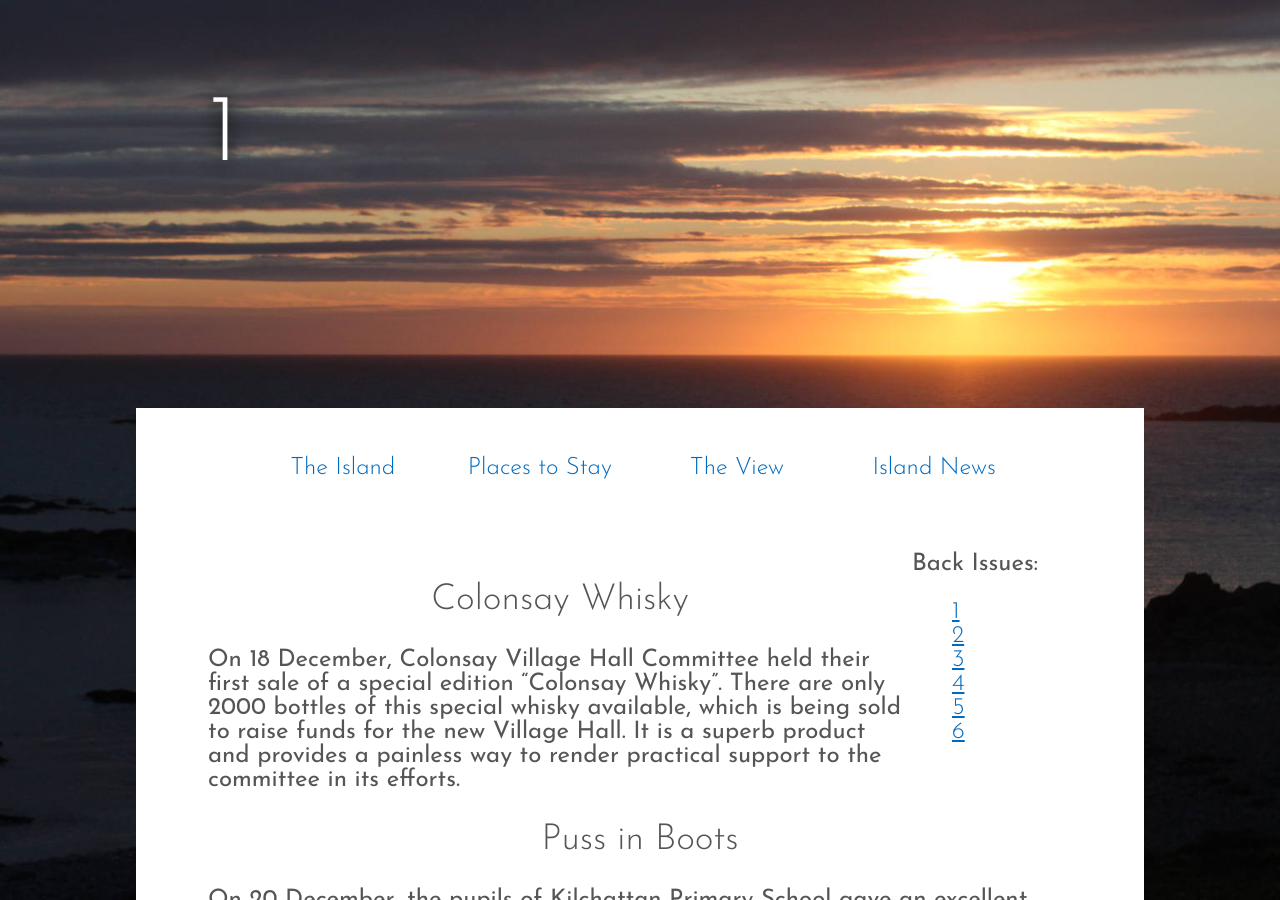
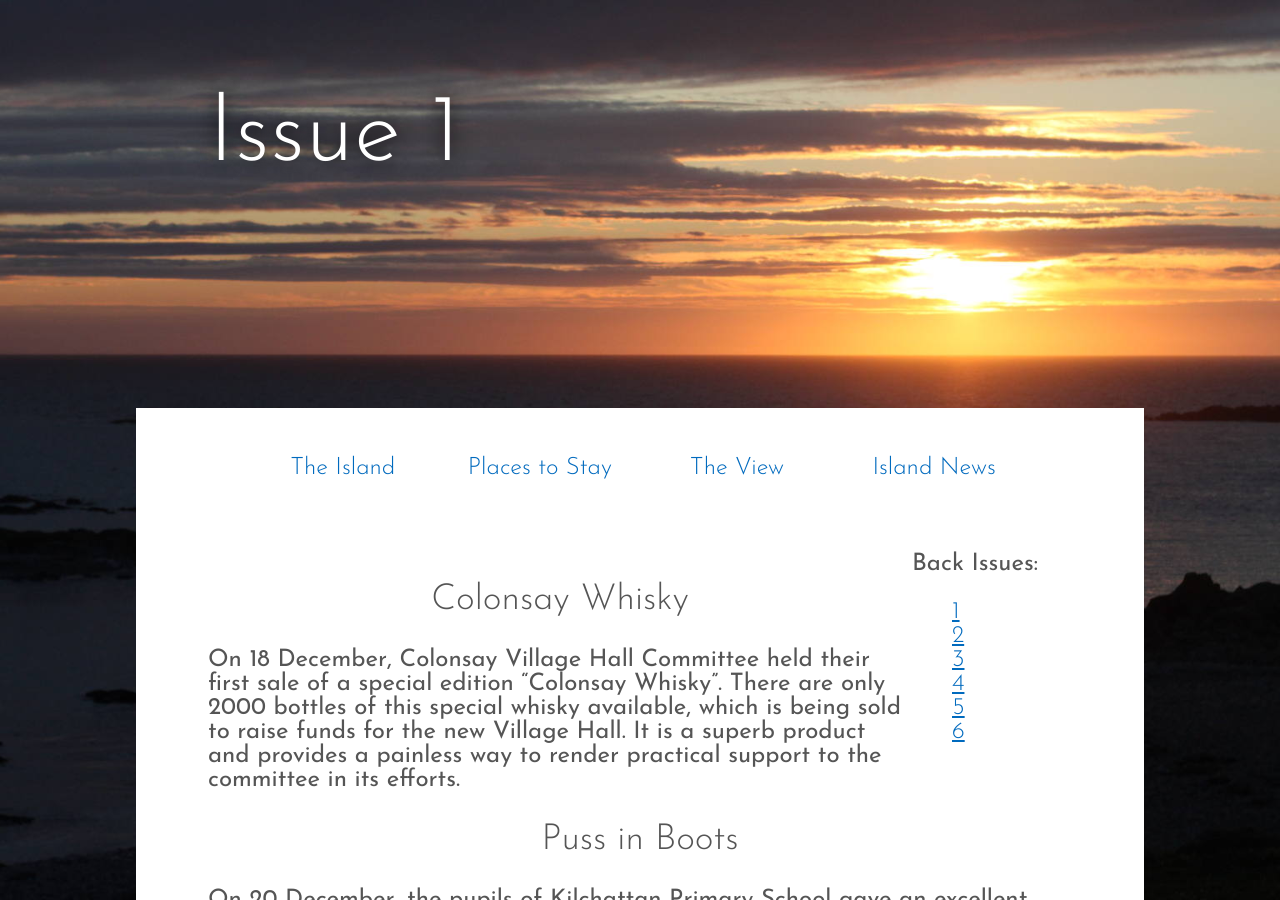
Before and after one commit to dmcnich/colonsay, a Jekyll site: the page built from _corncrake/2000-01-01-1.md, in a window 1280 px wide and 900 px high. Built offline with Jekyll 4.4.1, drawn with Linux system fonts in a browser that asks for light colours.

Commit message:
Tidying up the page titles

```diff
--- a/_layouts/post.html
+++ b/_layouts/post.html
@@ -3,7 +3,7 @@
 
 <html>
  <head>
-  <title>{{page.title}}</title>
+  <title>Issue {{page.title}} of The Corncrake - Colonsay's Newsletter</title>
   <link rel="stylesheet" type="text/css" href="https://dmcnich.github.io/colonsay/main.css" />
   <link rel="apple-touch-icon-precomposed" href="icon.jpeg" />
   <link rel="icon" href="icon.jpeg" />
@@ -13,7 +13,7 @@
 
   <header>
 
-    <h1>{{page.title}}</h1>
+    <h1>Issue {{page.title}}</h1>
 
   </header>
 
```
